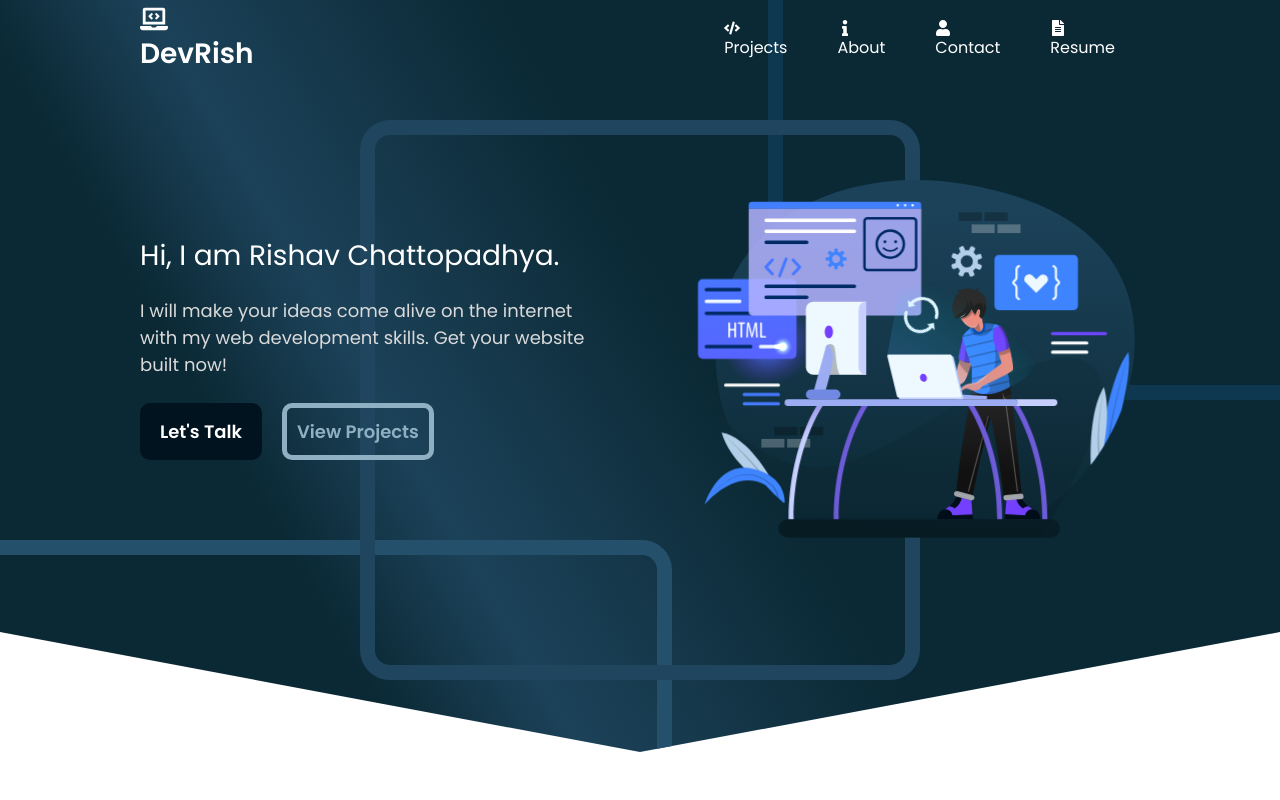
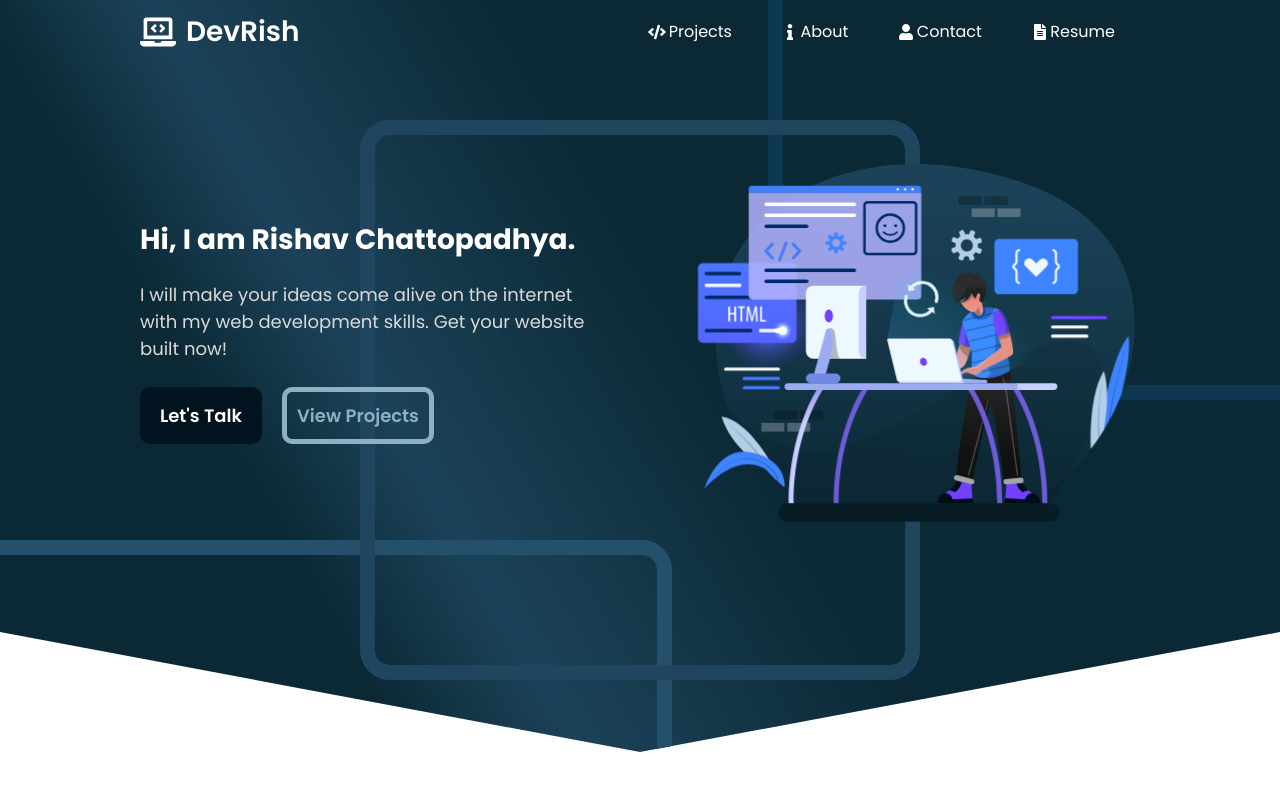
Before and after one commit to DevRish/DevRishPortfolio, a React (Vite) app: page / in a window 1280 px wide. Shown: the top 800 px of the page. Built offline with nearby package versions, Linux system fonts and the light colour scheme.

Commit message:
hero section done, but a bit unoptimally and repetetively

```diff
--- a/src/App.tsx
+++ b/src/App.tsx
@@ -14,9 +14,9 @@ const App = () => {
         <>
             <ScrollToTop /> { /* tailwind done */ }
             <Hero projectRef={projectRef} aboutRef={aboutRef} contactRef={contactRef} />
-            <Projects ref={projectRef} />
-            <Contact ref={contactRef} />
-            <About ref={aboutRef} />
+            <Projects ref={projectRef} /> { /* tailwind done */ }
+            <Contact ref={contactRef} /> { /* tailwind done */ }
+            <About ref={aboutRef} /> { /* tailwind done */ }
             <Footer /> { /* tailwind done */ }
         </>
     )
--- a/src/components/DevSVG.tsx
+++ b/src/components/DevSVG.tsx
@@ -1,8 +1,9 @@
+import { SVGAttributes } from 'react';
 import './styles/DevSVG.css';
 
-const DevSVG = () => {
+const DevSVG = ({...props}: SVGAttributes<SVGElement>) => {
   return (
-    <svg xmlns="http://www.w3.org/2000/svg" fill="none" viewBox="0 0 582 473">
+    <svg xmlns="http://www.w3.org/2000/svg" fill="none" viewBox="0 0 582 473" {...props}>
       <g id="Developer">
         <g id="BackgroundGlobe">
           <path
--- a/src/components/Hero.tsx
+++ b/src/components/Hero.tsx
@@ -1,7 +1,11 @@
-import { MutableRefObject, useState } from 'react';
-import './styles/Hero.css';
+import { HTMLProps, MutableRefObject, useState } from 'react';
+// import './styles/Hero.css';
 import DevSVG from './DevSVG';
 import { FaArrowRight, FaBars, FaCode, FaFileAlt, FaInfo, FaLaptopCode, FaUser } from 'react-icons/fa';
+
+const NavMdLi = ({children, ...props}: HTMLProps<HTMLLIElement>) => (
+    <li className='py-[2rem] px-[2.5rem] h-full flex items-center text-white text-[1.6rem]' {...props}>{children}</li>
+);
 
 interface IHeroProps {
     projectRef: MutableRefObject<any>;
@@ -14,27 +18,37 @@ const Hero = ({ projectRef, aboutRef, contactRef  }: IHeroProps) => {
         ele.current.scrollIntoView({ behavior: 'smooth' });
     }
     const [showMenu,setShowMenu] = useState(false);
+    const bgBoxClass = 'absolute bg-transparent rounded-[30px] z-[1] ';
     return (
-        <header>
-            <div className="box1"></div>
-            <div className="box2"></div>
-            <div className="box3"></div>
-            <div className="container">
-                <nav>
-                    <div className="brand"><FaLaptopCode /> DevRish</div>
-                    <button className="burgerMenu" onClick={() => setShowMenu(true)}><FaBars /></button>
-                    <ul>
-                        <li><button onClick={ () => { scrollToElement(projectRef) } }><FaCode /> Projects</button></li>
-                        <li><button onClick={ () => { scrollToElement(aboutRef) } }><FaInfo /> About</button></li>
-                        <li><button onClick={ () => { scrollToElement(contactRef) } }><FaUser /> Contact</button></li>
-                        <li>
-                            <button>
-                                <a href="https://raw.githubusercontent.com/DevRish/DevRishResume/main/Resume.pdf" download><FaFileAlt /> Resume</a>
+        <header className='w-[100vw] min-h-[100vh] bg-hero-gradient relative overflow-hidden z-50 animate-seeDown' >
+            <div className={bgBoxClass + 'h-[200vh] w-[200vh] top-[67.5%] border-[15px] border-[#24506B] animate-box1'}></div>
+            <div className={bgBoxClass + 'top-[50%] left-[50%] translate-x-[50%] translate-y-[50%] h-[70vh] w-[70vh] border-[15px] border-[#1F465E] z-[2] animate-box2'}></div>
+            <div className={bgBoxClass + 'h-[200vh] w-[200vh] bottom-[50%] border-[15px] border-[#0E3750] animate-box3'}></div>
+            <div className='w-container flex-and-center flex-col mx-auto z-[5]'>
+                <nav className='w-full flex justify-between items-center py-0 px-[5rem] z-[5]'>
+                    <div className='text-white text-[2.8rem] font-semibold flex-and-center'>
+                        <FaLaptopCode className='text-[3.6rem] mr-[1rem]' /> DevRish
+                    </div>
+                    <button className='hidden h-[100%] bg-transparent border-none text-[3rem]' onClick={() => setShowMenu(true)}><FaBars /></button>
+                    <ul className='flex'>
+                        <NavMdLi><button className='flex-and-center' onClick={ () => { scrollToElement(projectRef) } }><FaCode className='text-[1.8rem] mr-[0.25rem]' /> Projects</button></NavMdLi>
+                        <NavMdLi><button className='flex-and-center' onClick={ () => { scrollToElement(aboutRef) } }><FaInfo className='mr-[0.25rem]' /> About</button></NavMdLi>
+                        <NavMdLi><button className='flex-and-center' onClick={ () => { scrollToElement(contactRef) } }><FaUser className='mr-[0.25rem]' /> Contact</button></NavMdLi>
+                        <NavMdLi>
+                            <button
+                                className='border-none text-white text-[1.6rem] font-normal bg-transparent cursor-pointer p-0'
+                            >
+                                <a
+                                    className='no-underline text-white text-[1.6rem] font-normal flex-and-center'
+                                    href="https://raw.githubusercontent.com/DevRish/DevRishResume/main/Resume.pdf"
+                                    download
+                                ><FaFileAlt className='mr-[0.25rem]' /> Resume</a>
                             </button>
-                        </li>
+                        </NavMdLi>
                     </ul>
                 </nav>
-                <div className={ showMenu ? "mob-menu show" : "mob-menu hide" }>
+                {/* <div className={ 'hidden ' + (showMenu ? "mob-menu show" : "mob-menu hide") }> */}
+                <div className={'hidden'}>
                     <button onClick={ () => { setShowMenu(false); }} ><FaArrowRight /></button>
                     <button onClick={ () => { scrollToElement(projectRef); setShowMenu(false); } }><FaCode /> Projects</button>
                     <button onClick={ () => { scrollToElement(aboutRef); setShowMenu(false); } }><FaInfo /> About</button>
@@ -45,16 +59,16 @@ const Hero = ({ projectRef, aboutRef, contactRef  }: IHeroProps) => {
                         ><FaFileAlt /> Resume</a>
                     </button>
                 </div>
-                <section className="hero">
-                    <div className="heroimg">
-                        <DevSVG />
+                <section className='w-full grid grid-cols-2 mt-[12.5vh] z-[5]'>
+                    <div className='order-2 animate-fadein'>
+                        <DevSVG className='w-[80%] block mx-auto' />
                     </div>
-                    <div className="herodesc">
-                        <h1>Hi, I am Rishav Chattopadhya.</h1>
-                        <p>I will make your ideas come alive on the internet with my web development skills. Get your website built now!</p>
-                        <div className="cta">
-                            <button className="btn primary" onClick={ () => { scrollToElement(contactRef) } }>Let's Talk</button>
-                            <button className="btn secondary" onClick={ () => { scrollToElement(projectRef) } }>View Projects</button>
+                    <div className='order-1 py-[10%] px-[5rem] animate-fadein'>
+                        <h1 className='text-[2.8rem] mb-[2rem] text-white font-bold'>Hi, I am Rishav Chattopadhya.</h1>
+                        <p className='text-[1.8rem] mb-[2.5rem] text-[rgb(218,218,218)]'>I will make your ideas come alive on the internet with my web development skills. Get your website built now!</p>
+                        <div className='flex flex-row text-[1.8rem] font-semibold'>
+                            <button className="hover:scale-110 border-none rounded-[10px] cursor-pointer py-[1.5rem] px-[2rem] bg-[#00131F] text-white mr-[2rem]" onClick={ () => { scrollToElement(contactRef) } }>Let's Talk</button>
+                            <button className="hover:scale-110 rounded-[10px] cursor-pointer p-[1rem] bg-transparent text-[#8FB0C3] border-[5px] border-[#8FB0C3]" onClick={ () => { scrollToElement(projectRef) } }>View Projects</button>
                         </div>
                     </div>
                 </section>
--- a/tailwind.config.js
+++ b/tailwind.config.js
@@ -11,6 +11,10 @@ export default {
       },
       animation: {
         seeDown: 'seeDown 2s linear infinite',
+        box1: 'box1 0.5s linear forwards',
+        box2: 'box2 0.5s linear forwards',
+        box3: 'box3 0.5s linear forwards',
+        fadein: 'fadein 0.5s linear forwards',
       },
       keyframes: {
         seeDown: {
@@ -18,6 +22,22 @@ export default {
           '50%': { clipPath: 'polygon(0 0, 100vw 0, 100vw 83%, 50vw 98%, 0 83%)' },
           '100%': { clipPath: 'polygon(0 0, 100vw 0, 100vw 78%, 50vw 93%, 0 78%)' },
         },
+        box1: {
+          'from': { right: '100%' },
+          'to': { right: '47.5%' }
+        },
+        box2: {
+          'from': { transform: 'translateX(-50%) translateY(-50%) scale(0)' },
+          'to': { transform: 'translateX(-50%) translateY(-50%) scale(1)' }
+        },
+        box3: {
+          'from': { left: '100%' },
+          'to': { left: '60%' }
+        },
+        fadein: {
+          'from': { scale: '0', opacity: '0' },
+          'to': { scale: '1', opacity: '1' }
+        }
       },
     },
   },
```
